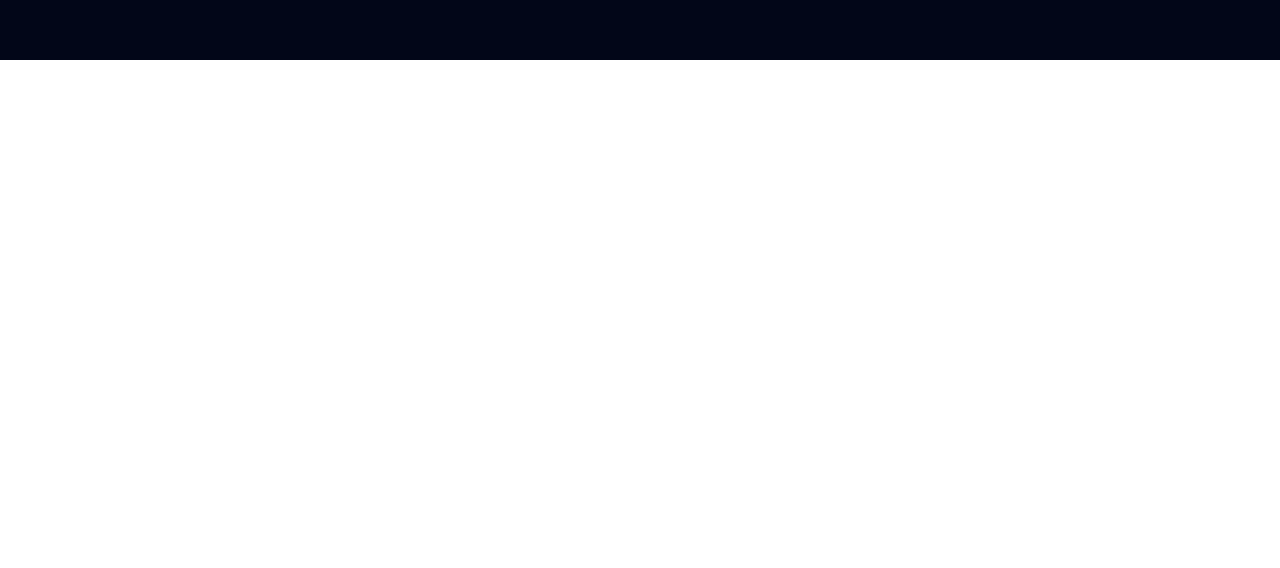
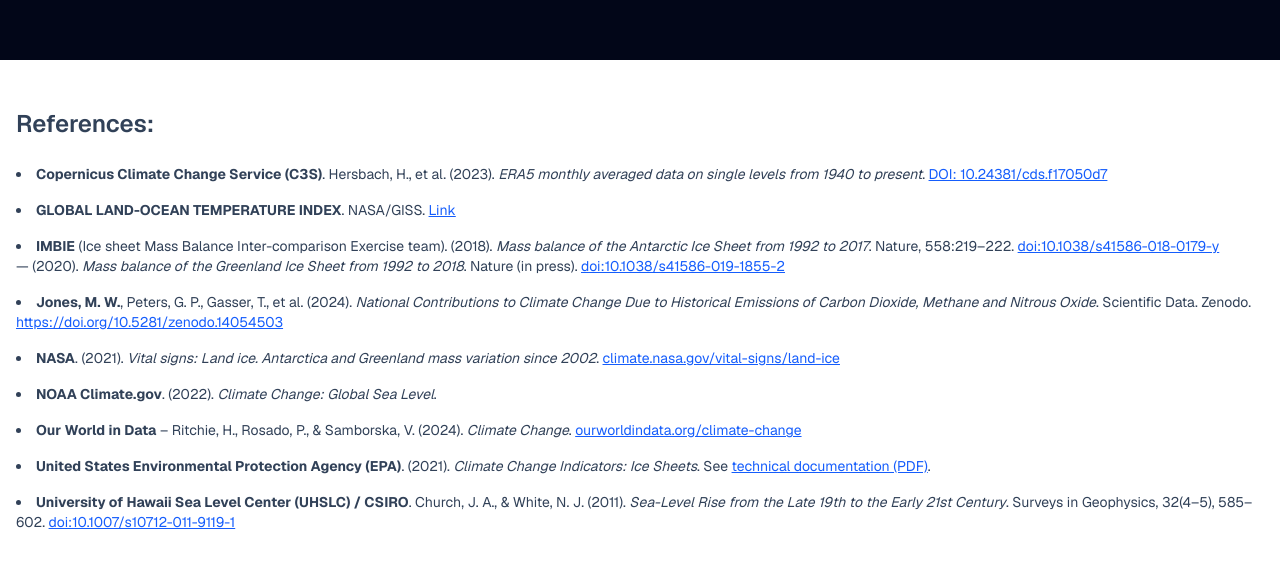
Before and after one commit to gjermundmyrvang/project_d3, a Next.js app: page / in a window 1280 px wide. Shown: the part 5964-6532 px from the top of the page. Before the commit the page ends 6024 px from the top, so only its background shows below. Built offline with nearby package versions, Linux system fonts and the light colour scheme.

Commit message:
add references component

```diff
--- a/app/page.tsx
+++ b/app/page.tsx
@@ -1,6 +1,7 @@
 import { AnomalyComponent } from "@/components/Anomalies";
 import { ContributionMap } from "@/components/ContributionMap";
 import { GlobalTempLatest } from "@/components/currentTemp";
+import { References } from "@/components/References";
 import { RiverComponent } from "@/components/RiverComponent";
 import { SeaLevel } from "@/components/SeaLevel";
 import { WelcomeScreen } from "@/components/WelcomeScreen";
@@ -22,6 +23,7 @@ export default function Home() {
       <ContributionMap />
       <RiverComponent />
       <SeaLevel />
+      <References />
     </div>
   );
 }
--- /dev/null
+++ b/components/References.tsx
@@ -0,0 +1,139 @@
+import React from "react";
+
+export const References = () => {
+  return (
+    <section className="max-w-7xl mx-auto px-4 py-12 font-sans text-sm text-slate-700">
+      <h2 className="text-2xl font-semibold mb-6">References:</h2>
+      <ul className="space-y-4 list-disc list-inside">
+        <li>
+          <strong>Copernicus Climate Change Service (C3S)</strong>. Hersbach,
+          H., et al. (2023).{" "}
+          <em>
+            ERA5 monthly averaged data on single levels from 1940 to present
+          </em>
+          .{" "}
+          <a
+            href="https://doi.org/10.24381/cds.f17050d7"
+            className="text-blue-600 underline"
+            target="_blank"
+            rel="noopener noreferrer"
+          >
+            DOI: 10.24381/cds.f17050d7
+          </a>
+        </li>
+        <li>
+          <strong>GLOBAL LAND-OCEAN TEMPERATURE INDEX</strong>. NASA/GISS.{" "}
+          <a
+            href="https://climate.nasa.gov/vital-signs/global-temperature/?intent=121"
+            className="text-blue-600 underline"
+            target="_blank"
+            rel="noopener noreferrer"
+          >
+            Link
+          </a>
+        </li>
+        <li>
+          <strong>IMBIE</strong> (Ice sheet Mass Balance Inter-comparison
+          Exercise team). (2018).{" "}
+          <em>Mass balance of the Antarctic Ice Sheet from 1992 to 2017</em>.
+          Nature, 558:219–222.{" "}
+          <a
+            href="https://doi.org/10.1038/s41586-018-0179-y"
+            className="text-blue-600 underline"
+            target="_blank"
+            rel="noopener noreferrer"
+          >
+            doi:10.1038/s41586-018-0179-y
+          </a>
+          <br />— (2020).{" "}
+          <em>Mass balance of the Greenland Ice Sheet from 1992 to 2018</em>.
+          Nature (in press).{" "}
+          <a
+            href="https://doi.org/10.1038/s41586-019-1855-2"
+            className="text-blue-600 underline"
+            target="_blank"
+            rel="noopener noreferrer"
+          >
+            doi:10.1038/s41586-019-1855-2
+          </a>
+        </li>
+        <li>
+          <strong>Jones, M. W.</strong>, Peters, G. P., Gasser, T., et al.
+          (2024).{" "}
+          <em>
+            National Contributions to Climate Change Due to Historical Emissions
+            of Carbon Dioxide, Methane and Nitrous Oxide
+          </em>
+          . Scientific Data. Zenodo.{" "}
+          <a
+            href="https://doi.org/10.5281/zenodo.14054503"
+            className="text-blue-600 underline"
+            target="_blank"
+            rel="noopener noreferrer"
+          >
+            https://doi.org/10.5281/zenodo.14054503
+          </a>
+        </li>
+        <li>
+          <strong>NASA</strong>. (2021).{" "}
+          <em>
+            Vital signs: Land ice. Antarctica and Greenland mass variation since
+            2002
+          </em>
+          .{" "}
+          <a
+            href="https://climate.nasa.gov/vital-signs/land-ice"
+            className="text-blue-600 underline"
+            target="_blank"
+            rel="noopener noreferrer"
+          >
+            climate.nasa.gov/vital-signs/land-ice
+          </a>
+        </li>
+        <li>
+          <strong>NOAA Climate.gov</strong>. (2022).{" "}
+          <em>Climate Change: Global Sea Level</em>.
+        </li>
+        <li>
+          <strong>Our World in Data</strong> – Ritchie, H., Rosado, P., &
+          Samborska, V. (2024). <em>Climate Change</em>.{" "}
+          <a
+            href="https://ourworldindata.org/climate-change"
+            className="text-blue-600 underline"
+            target="_blank"
+            rel="noopener noreferrer"
+          >
+            ourworldindata.org/climate-change
+          </a>
+        </li>
+        <li>
+          <strong>United States Environmental Protection Agency (EPA)</strong>.
+          (2021). <em>Climate Change Indicators: Ice Sheets</em>. See{" "}
+          <a
+            href="https://www.epa.gov/sites/default/files/2021-04/documents/ice-sheets_td.pdf"
+            className="text-blue-600 underline"
+            target="_blank"
+            rel="noopener noreferrer"
+          >
+            technical documentation (PDF)
+          </a>
+          .
+        </li>
+        <li>
+          <strong>University of Hawaii Sea Level Center (UHSLC) / CSIRO</strong>
+          . Church, J. A., & White, N. J. (2011).{" "}
+          <em>Sea-Level Rise from the Late 19th to the Early 21st Century</em>.
+          Surveys in Geophysics, 32(4–5), 585–602.{" "}
+          <a
+            href="http://doi.org/10.1007/s10712-011-9119-1"
+            className="text-blue-600 underline"
+            target="_blank"
+            rel="noopener noreferrer"
+          >
+            doi:10.1007/s10712-011-9119-1
+          </a>
+        </li>
+      </ul>
+    </section>
+  );
+};
```
Also changed, not shown: 1 other file (tests, documents, lock files or other folders).
